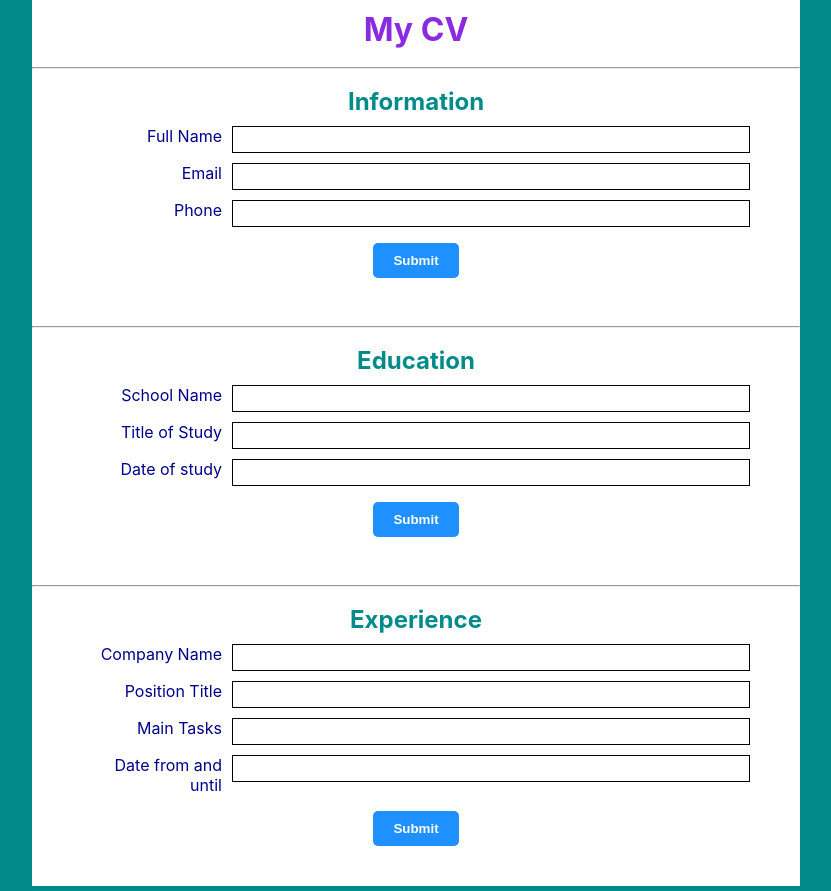
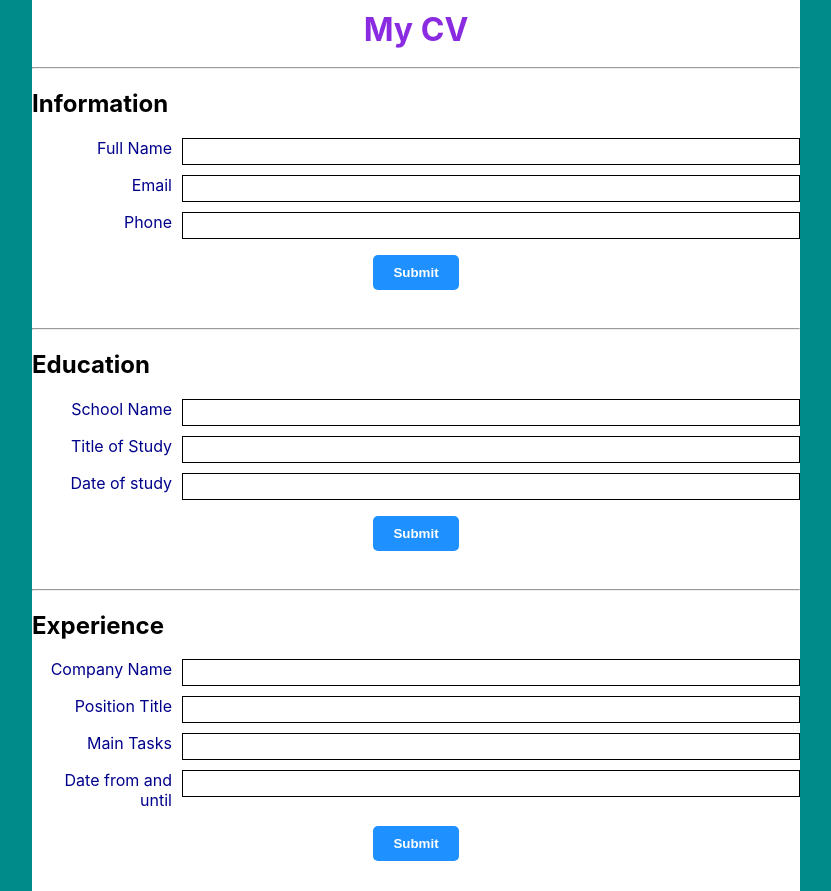
Before and after one commit to SonDo580/CV-application, a React (Create React App) app: page / in a window 1280 px wide. Shown: the whole page, without its empty margins (224-1055 px from the left). Built offline with nearby package versions, Linux system fonts and the light colour scheme.

Commit message:
Remove class 'container' for form

```diff
--- a/src/components/Education.js
+++ b/src/components/Education.js
@@ -27,7 +27,7 @@ class Education extends Component {
 
   render() {
     return (
-      <form className="container" onSubmit={this.handleSubmit}>
+      <form onSubmit={this.handleSubmit}>
         <h2>Education</h2>
 
         <div className="field">
--- a/src/components/Experience.js
+++ b/src/components/Experience.js
@@ -28,7 +28,7 @@ class Experience extends Component {
 
   render() {
     return (
-      <form className="container" onSubmit={this.handleSubmit}>
+      <form onSubmit={this.handleSubmit}>
         <h2>Experience</h2>
 
         <div className="field">
--- a/src/components/Infomation.js
+++ b/src/components/Infomation.js
@@ -27,7 +27,7 @@ class Information extends Component {
 
   render() {
     return (
-      <form className="container" onSubmit={this.handleSubmit}>
+      <form onSubmit={this.handleSubmit}>
         <h2>Information</h2>
 
         <div className="field">
```
